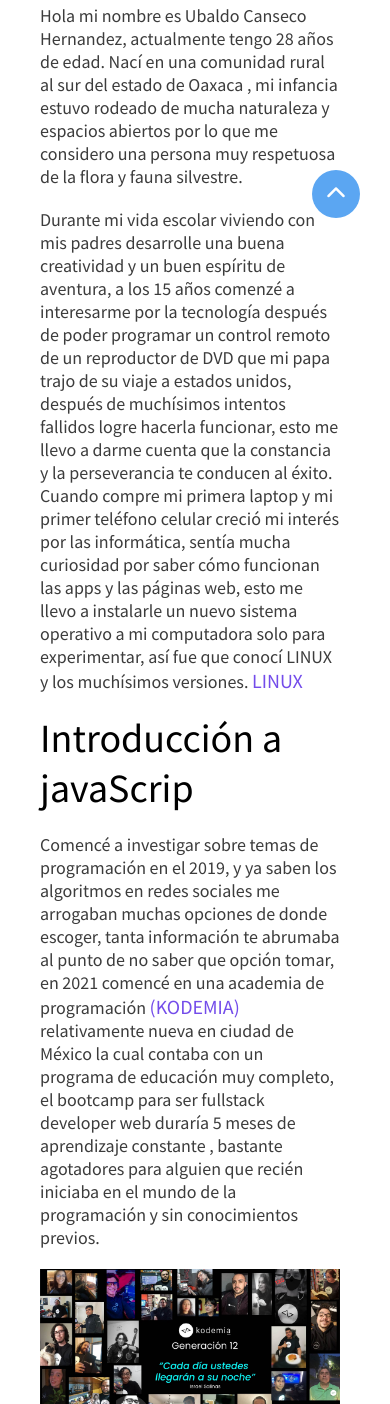
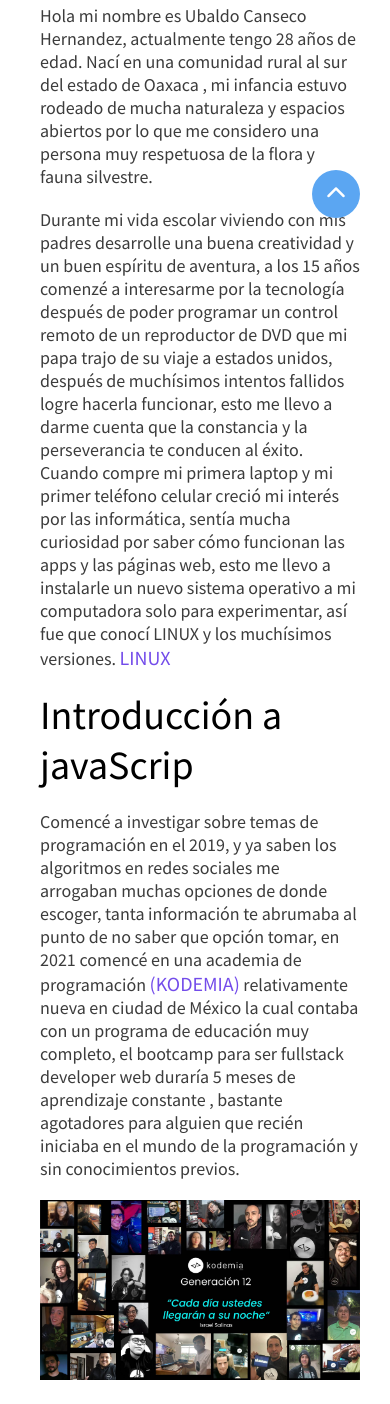
Before and after one commit to UbaldoCans/web-sketch, a plain HTML site: page index.html in a window 390 px wide. Shown: the part 596-2000 px from the top of the page. Drawn offline with Linux system fonts and the light colour scheme.

Commit message:
moficacion en archivos

```diff
--- a/css/style.css
+++ b/css/style.css
@@ -66,6 +66,7 @@ header{
 .menu nav{
     height: 100%;
 }
+
 .menu nav ul{
     height: 100%;
     display: flex;
@@ -395,7 +396,7 @@ article img{
 }
 @media screen and (max-width: 400px){
    .container-content article{
-    max-width: 300px;
+    max-width: 320px;
     display: inline;
    }
    .social-network{
--- a/index.html
+++ b/index.html
@@ -21,7 +21,7 @@
                         <li><a href="#"><i class="fa-solid fa-house-user"></i>Inicio</a></li>
                         <li><a href="#"><i class="fa-brands fa-adversal"></i>About</a></li>
                         <li><a href="#"><i class="fa-solid fa-user"></i>Perfiles</a></li>
-                        <li><a href="#"><i class="fa-solid fa-newspaper"></i>Artículos</a></li>
+                        <li><a href="./photo_galery/index.html"><i class="fa-solid fa-newspaper"></i>Galería</a></li>
                         <li><a href="#"><i class="fa-solid fa-address-book"></i>Contacto</a></li>
                     </ul>
                 </nav>
@@ -73,7 +73,7 @@
             <div class="container-aside">
                 <aside>
                     <img src="./img/Nuevo-museo-en-la-Estatua-de-la-Libertad.jpg" alt="">
-                    <h2>Titulo del articulo</h2>
+                    <h2>Hobbies</h2>
                     <p> Lorem ipsum dolor sit amet, consectetur adipisicing elit.
                          Dolore esse facere tempora qui odit, enim nemo quia consequuntur deleniti ut nihil omnis fugit vitae rerum,
                          dolorem cupiditate adipisci amet ipsam doloribus? Laborum adipisci aut quasi consectetur tenetur cum dicta suscipit ut,
--- /dev/null
+++ b/photo_galery/style.css
@@ -0,0 +1,36 @@
+*{
+    padding: 0;
+    margin: 0;
+    box-sizing: border-box;
+    font-family: sans-serif;
+}
+h1{
+    text-align: center;
+    position: relative;
+    width: 80%;
+    margin: 50px auto;
+
+}
+h1:before{
+    content: "";
+    display: block;
+    width: 100%;
+    height: 2px;
+    position: absolute;
+    background-color: black;
+    top: 50%;
+    z-index: -1;
+}
+h1 span{
+    background-color: rgb(233, 226, 240);
+    padding: 0 15px;
+}
+
+body{
+    background-color:rgb(233, 226, 240) ;
+}
+@media screen and (max-width: 400px){
+    *{
+        display: block;
+    }
+}
```
Also changed, not shown: photo_galery/index.html (added, +27 -0 lines), photo_galery/index.js (added).
